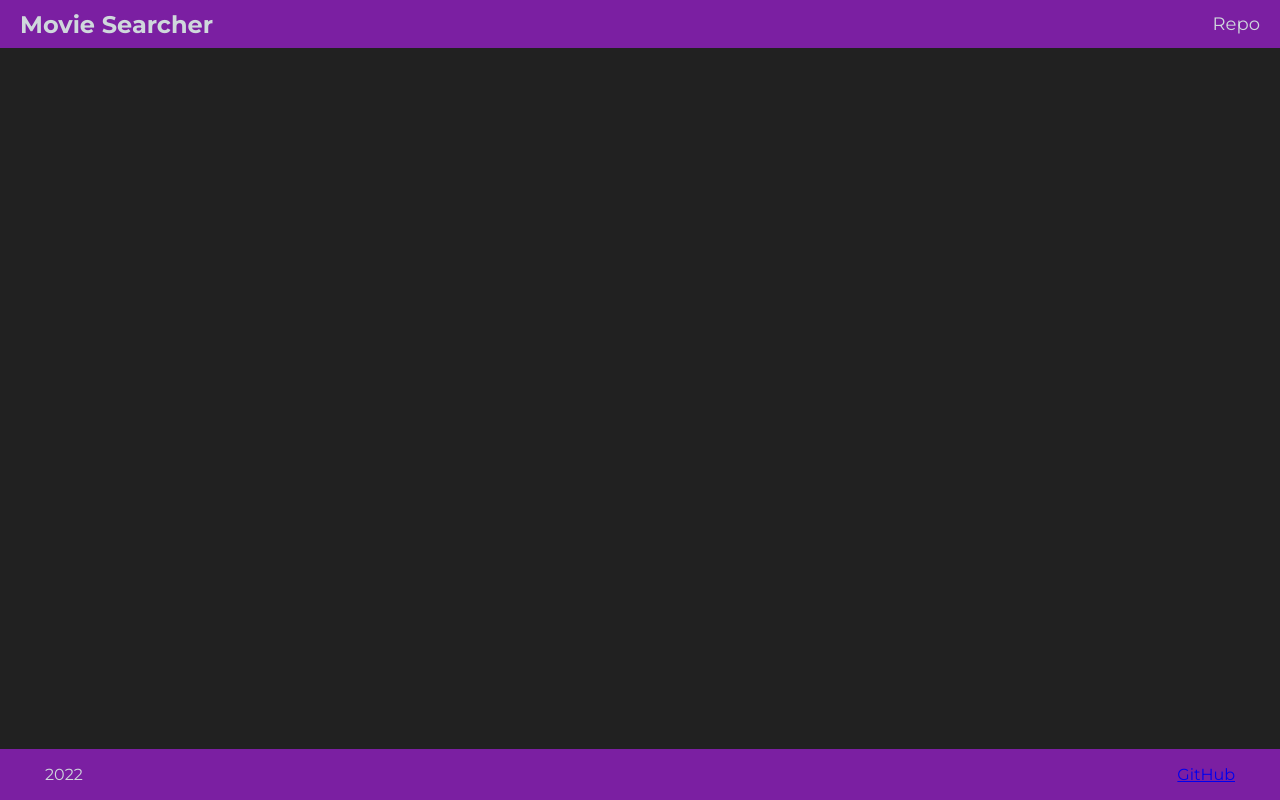
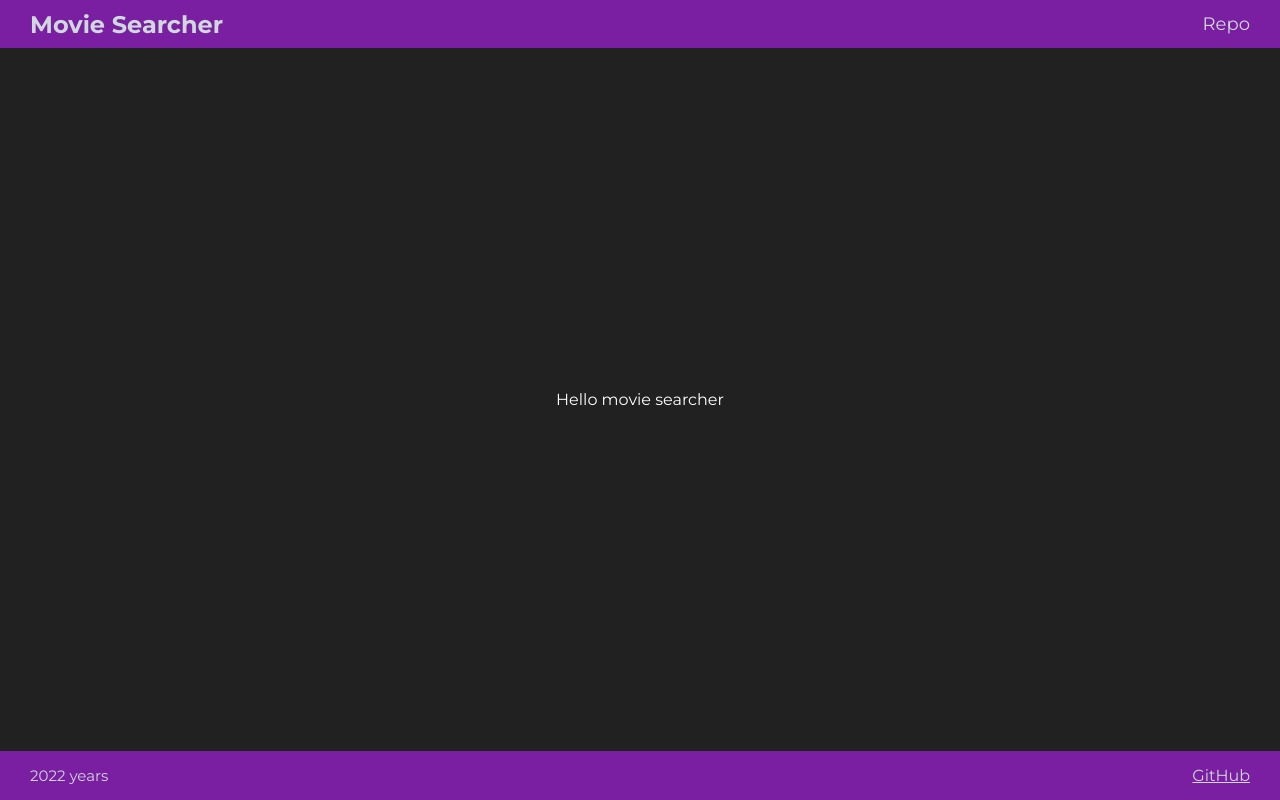
Before and after one commit to HeikkeB/MovieSearcher, a React (Create React App) app: page / in a window 1280 px wide. Built offline with nearby package versions, Linux system fonts and the light colour scheme.

Commit message:
feat: make main

```diff
--- a/src/App.js
+++ b/src/App.js
@@ -1,12 +1,16 @@
 import React from 'react'
 import { Footer } from './layout/Footer/Footer'
 import { Header } from './layout/Header/Header'
+import { Main } from './layout/Main/Main'
 
 function App() {
   return (
     <div className="App">
-      <Header />
-      <Footer />
+      <div className="page">
+        <Header />
+        <Main />
+        <Footer />
+      </div>
     </div>
   )
 }
--- a/src/index.css
+++ b/src/index.css
@@ -12,10 +12,15 @@ body {
 }
 
 .App {
-  width: 1080;
   height: 100vh;
-  background-color: #212121;
+  background-color: #1c1c1c;
+}
+
+.page {
+  margin: 0 auto;
   display: flex;
   flex-direction: column;
   justify-content: space-between;
+  height: 100%;
+  background-color: #212121;
 }
--- a/src/layout/Footer/Footer.jsx
+++ b/src/layout/Footer/Footer.jsx
@@ -3,8 +3,10 @@ import styles from './Footer.module.scss'
 export function Footer() {
   return (
     <div className={styles.footer}>
-      <p className={styles.date}>{new Date().getFullYear()}</p>
-      <a href="!#">GitHub</a>
+      <p className={styles.date}>{new Date().getFullYear()} years</p>
+      <a className={styles.githubLink} href="!#">
+        GitHub
+      </a>
     </div>
   )
 }
--- a/src/layout/Footer/Footer.module.scss
+++ b/src/layout/Footer/Footer.module.scss
@@ -4,10 +4,15 @@ $fonts-color: #cfd8dc;
   display: flex;
   align-items: center;
   justify-content: space-between;
-  padding: 0 45px;
+  padding: 0 30px;
   background-color: #7b1fa2;
 
   .date {
     color: $fonts-color;
+    font-size: 15px;
+  }
+
+  .githubLink {
+    color: $fonts-color;
   }
 }
--- a/src/layout/Header/Header.module.scss
+++ b/src/layout/Header/Header.module.scss
@@ -10,7 +10,7 @@ nav {
     justify-content: space-between;
     align-items: center;
     height: 100%;
-    padding: 0 20px;
+    padding: 0 30px;
 
     .brand {
       text-decoration: none;
--- /dev/null
+++ b/src/layout/Main/Main.jsx
@@ -0,0 +1,9 @@
+import styles from './Main.module.scss'
+
+export function Main() {
+  return (
+    <div className={styles.container}>
+      <p className={styles.p}>Hello movie searcher</p>
+    </div>
+  )
+}
--- /dev/null
+++ b/src/layout/Main/Main.module.scss
@@ -0,0 +1,9 @@
+.container {
+  display: flex;
+  align-items: center;
+  justify-content: center;
+
+  p {
+    color: white;
+  }
+}
```
